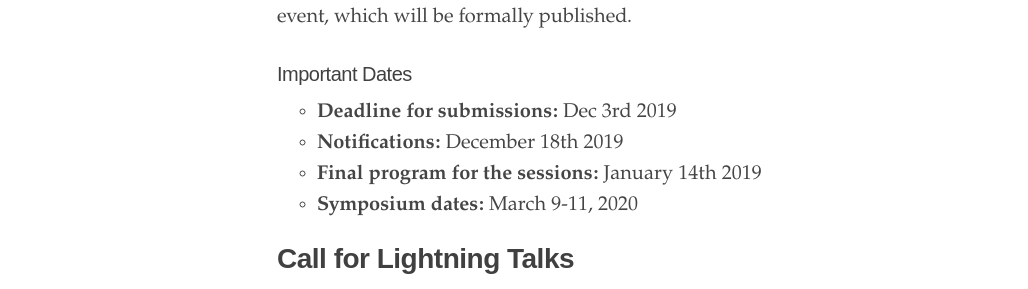
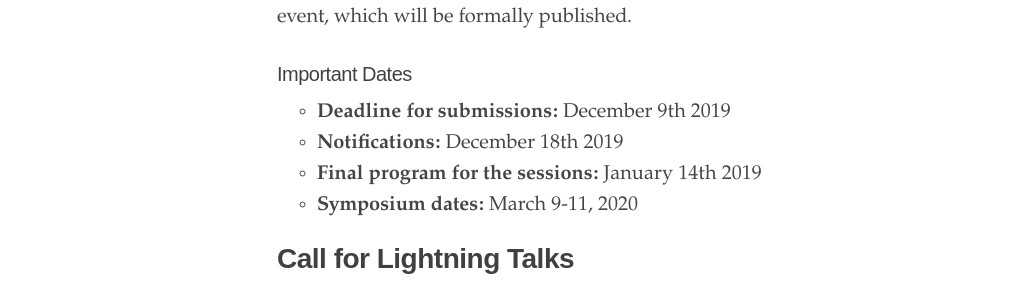
Before and after one commit to us2ts/us2ts.github.io, a Jekyll site: the page built from pages/contributions.md, in a window 1280 px wide and 900 px high, scrolled down 2234 px. Shown: the part 158-447 px from the top of the window, without its empty margins (3-1031 px from the left). Built offline with Jekyll 4.4.1, drawn with Linux system fonts in a browser that asks for light colours; comment, search, counter and statistics services are not loaded.

Commit message:
updated deadline

```diff
--- a/pages/contributions.md
+++ b/pages/contributions.md
@@ -47,7 +47,7 @@ Please prepare a (max) 2 page submission indicating:
 After the Symposium we will invite all session chairs to co-edit a summary of the event, which will be formally published.
 
 ### Important Dates
-- **Deadline for submissions:** Dec 3rd 2019
+- **Deadline for submissions:** December 9th 2019
 - **Notifications:** December 18th 2019
 - **Final program for the sessions:** January 14th 2019
 - **Symposium dates:** March 9-11, 2020
```
